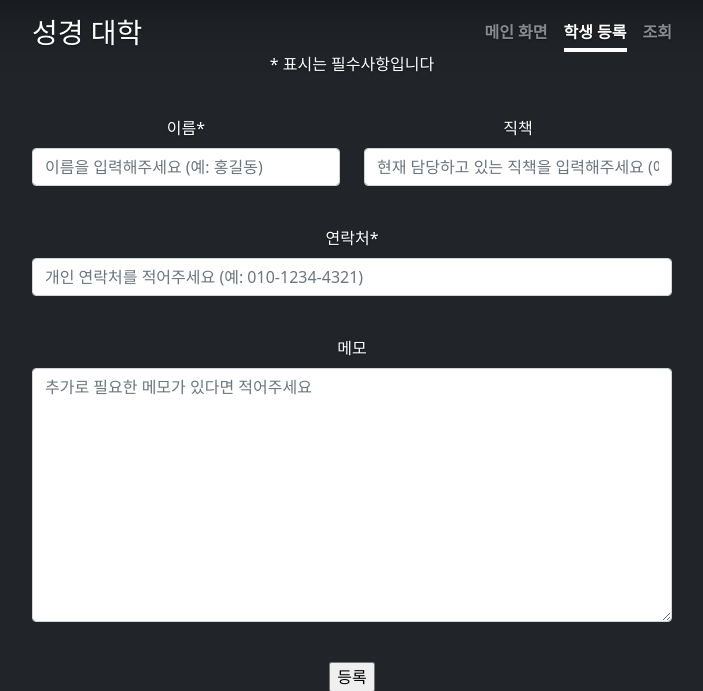
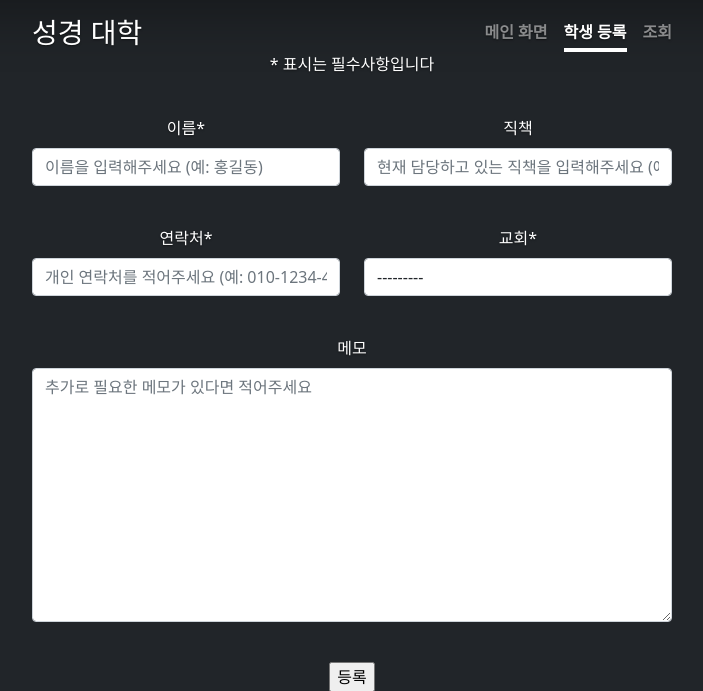
Before and after one commit to lambrosopos/bible-school-web-app, a Django app: page /student/add in a window 1280 px wide. Shown: the top 691 px of the page, without its empty margins (288-991 px from the left). Run offline with Django 3.2, Linux system fonts and the light colour scheme; data that the repository does not hold is empty; some libraries are stand-ins or nearby versions.

Commit message:
add church select field, translate to korean

```diff
--- a/bible_school/app/forms.py
+++ b/bible_school/app/forms.py
@@ -6,7 +6,7 @@ from .models import Student
 class StudentForm(forms.ModelForm):
     class Meta:
         model = Student
-        fields = [ 'name', 'title', 'contact', 'memo' ]
+        fields = [ 'name', 'title', 'contact', 'memo', 'church' ]
         widgets = {
             "name": forms.TextInput(
                 attrs={
@@ -23,15 +23,22 @@ class StudentForm(forms.ModelForm):
                     "placeholder":"개인 연락처를 적어주세요 (예: 010-1234-4321)"
                 }
             ),
+            "church": forms.Select(
+                attrs={
+                    "placeholder":"현재 출석중인 계시는 교회를 선택해주세요"
+                    "(없는 경우 관리자에게 문의해주세요)"
+                }
+            ),
             "memo": forms.Textarea(
                 attrs={
                     "placeholder":"추가로 필요한 메모가 있다면 적어주세요"
                 }
-            )
+            ),
         }
         labels = {
             "name": _("이름"),
             "title": _("직책"),
             "contact": _("연락처"),
+            "church": _("교회"),
             "memo": _("메모")
         }
--- a/bible_school/templates/student/student_form.html
+++ b/bible_school/templates/student/student_form.html
@@ -4,7 +4,7 @@
 {% block active_navlink %}
 <a class="nav-link" href="{% url 'main_page' %}">메인 화면</a>
 <a class="nav-link active" aria-current="page" href="{% url
-  'create_student_form' %}">학생 등록</a>
+          'create_student_form' %}">학생 등록</a>
 <a class="nav-link" href="{% url 'lookup_page' %}">조회</a>
 {% endblock %}
 
@@ -23,7 +23,14 @@
     </div>
   </div>
   <br>
-  {{ form.contact | as_crispy_field }}
+  <div class="row">
+    <div class="col-md-6">
+      {{ form.contact | as_crispy_field }}
+    </div>
+    <div class="col-md-6">
+      {{ form.church | as_crispy_field }}
+    </div>
+  </div>
   <br>
   {{ form.memo | as_crispy_field }}
   <br>
```
